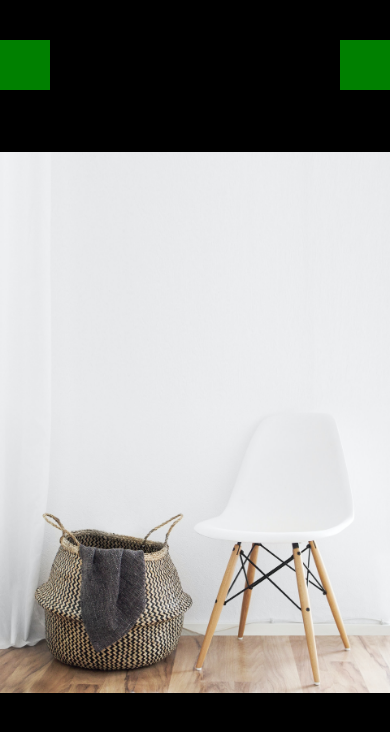
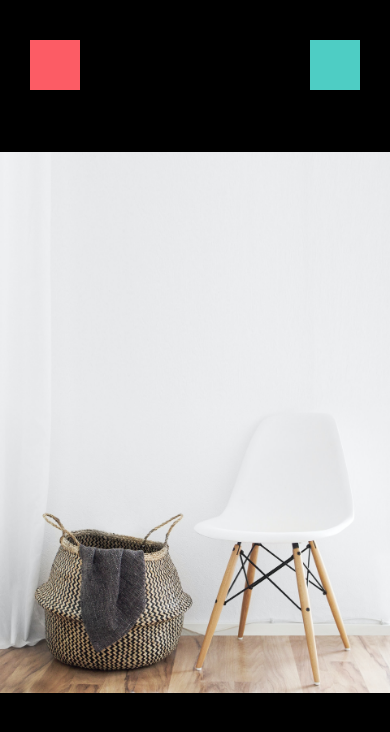
Before and after one commit to Lo-GR/practiceReactNative, a React Native app: screen / in a window 390 px wide. Shown: the top 732 px of the page. Built offline with nearby package versions, Linux system fonts and the light colour scheme.

Commit message:
finish refactoring viewimage

```diff
--- a/App.js
+++ b/App.js
@@ -1,15 +1,14 @@
-// import { StatusBar } from 'expo-status-bar';
+import { StatusBar } from 'expo-status-bar';
 import React from 'react';
-// import {
-//   StyleSheet,
-//   View,
-//   Image,} from 'react-native';
+import { View } from 'react-native';
 import WelcomeScreen from "./app/screens/WelcomeScreen";
 import ViewImageScreen from "./app/screens/ViewImageScreen";
 
 
 export default function App() {
   return (
-    <ViewImageScreen />
+      <ViewImageScreen>
+        <StatusBar hidden={"true"} />
+      </ViewImageScreen>
   );
 }
--- /dev/null
+++ b/app/config/colors.js
@@ -0,0 +1,4 @@
+export default {
+  primary: "#fc5c65",
+  secondary: "#4ECDC4"
+}
--- a/app/screens/ViewImageScreen.js
+++ b/app/screens/ViewImageScreen.js
@@ -8,16 +8,14 @@ import {
 export default function ViewImageScreen() {
   return(
     <View style={styles.container}>
-      <View style={styles.placeHolderContainer}>
-        <View
-          style={[
-            styles.placeHolder,
-            {backgroundColor: "green" }]} />
-        <View
-          style={[
-            styles.placeHolder,
-            {backgroundColor: "green" }]} />
-      </View>
+      <View
+        style={[
+          styles.closeIcon,
+          {backgroundColor: "#fc5c65" }]} />
+      <View
+        style={[
+          styles.deleteIcon,
+          {backgroundColor: "#4ecdc4" }]} />
       <Image
         source={require("../assets/chair.jpg")}
         resizeMode={"contain"}
@@ -32,16 +30,19 @@ const styles = StyleSheet.create({
     backgroundColor: "black",
     justifyContent: "center",
   },
-  placeHolderContainer: {
-    justifyContent: "space-between",
-    flexDirection: "row",
+  closeIcon: {
+    height: 50,
+    width: 50,
     position: "absolute",
     top: 40,
-    width: "100%"
+    left: 30
   },
-  placeHolder: {
+  deleteIcon: {
     height: 50,
     width: 50,
+    position: "absolute",
+    top: 40,
+    right: 30
   },
   image: {
     width: "100%",
```
